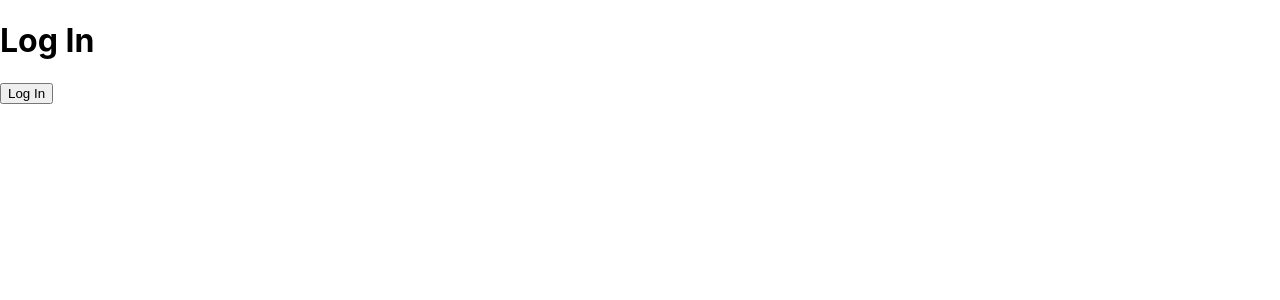
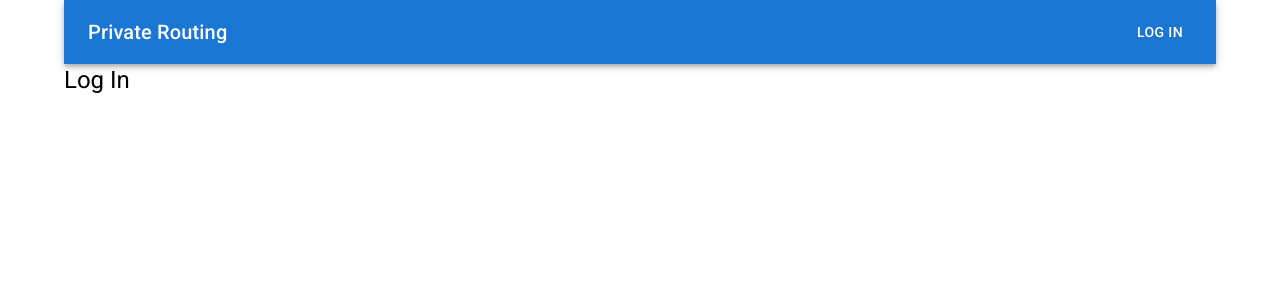
Before and after one commit to MuhammadFahadAkbar/Private-Routing, a React (Create React App) app: page / in a window 1280 px wide. Shown: the top 300 px of the page. Built offline with nearby package versions, Linux system fonts and the light colour scheme.

Commit message:
Added MUI Styling

```diff
--- a/package.json
+++ b/package.json
@@ -4,6 +4,9 @@
   "private": true,
   "dependencies": {
     "@auth0/auth0-react": "^2.1.1",
+    "@emotion/react": "^11.11.1",
+    "@emotion/styled": "^11.11.0",
+    "@mui/material": "^5.13.5",
     "@testing-library/jest-dom": "^5.16.5",
     "@testing-library/react": "^13.4.0",
     "@testing-library/user-event": "^13.5.0",
--- a/public/index.html
+++ b/public/index.html
@@ -15,6 +15,10 @@
       user's mobile device or desktop. See https://developers.google.com/web/fundamentals/web-app-manifest/
     -->
     <link rel="manifest" href="%PUBLIC_URL%/manifest.json" />
+    <link
+      rel="stylesheet"
+      href="https://fonts.googleapis.com/css?family=Roboto:300,400,500,700&display=swap"
+    />
     <!--
       Notice the use of %PUBLIC_URL% in the tags above.
       It will be replaced with the URL of the `public` folder during the build.
@@ -24,8 +28,9 @@
       work correctly both with client-side routing and a non-root public URL.
       Learn how to configure a non-root public URL by running `npm run build`.
     -->
-    <title>React App</title>
+    <title>Private Routing</title>
   </head>
+
   <body>
     <noscript>You need to enable JavaScript to run this app.</noscript>
     <div id="root"></div>
--- a/src/App.tsx
+++ b/src/App.tsx
@@ -6,6 +6,11 @@ import Register from "./Pages/Register";
 // import { createContext, useEffect, useState } from "react";
 // import { Navigate } from "react-router-dom";
 import { useAuth0 } from "@auth0/auth0-react";
+import Button from "@mui/material/Button";
+import AppBar from "@mui/material/AppBar";
+import Box from "@mui/material/Box";
+import Toolbar from "@mui/material/Toolbar";
+import Typography from "@mui/material/Typography";
 
 // interface AuthContextProps {
 //   isLoggedIn: boolean;
@@ -18,7 +23,6 @@ import { useAuth0 } from "@auth0/auth0-react";
 // });
 
 const App = () => {
-
   // const [isLoggedIn, setIsLoggedIn] = useState(() => {
   //   const storedValue = sessionStorage.getItem("isLoggedIn");
   //   return storedValue ? JSON.parse(storedValue) : false;
@@ -31,15 +35,38 @@ const App = () => {
   // const HomeRoute = isAuthenticated ? <Home /> : <Navigate to="/login" />;
   // const LoginRoute = !isAuthenticated ? <Login /> : <Navigate to="/" />;
 
-  const {isAuthenticated} = useAuth0();
+  const { isAuthenticated, logout, loginWithRedirect } = useAuth0();
 
   return (
     // <AuthContext.Provider value={{ isLoggedIn, setIsLoggedIn }}>
     <BrowserRouter>
+      <Box sx={{ flexGrow: 1 }}>
+        <AppBar position="static">
+          <Toolbar>
+            <Typography variant="h6" component="div" sx={{ flexGrow: 1 }}>
+              Private Routing
+            </Typography>
+            {isAuthenticated ? (
+              <Button
+                color="inherit"
+                onClick={() =>
+                  logout({ logoutParams: { returnTo: window.location.origin } })
+                }
+              >
+                Log Out
+              </Button>
+            ) : (
+              <Button color="inherit" onClick={() => loginWithRedirect()}>
+                Log In
+              </Button>
+            )}
+          </Toolbar>
+        </AppBar>
+      </Box>
       <Routes>
-            <Route path="/" Component={isAuthenticated?Home:Login} />
+        <Route path="/" Component={isAuthenticated ? Home : Login} />
         <Route path="/contact" Component={Contact} />
-            <Route path="/login" Component={!isAuthenticated?Login:Home} />
+        <Route path="/login" Component={!isAuthenticated ? Login : Home} />
         <Route path="/register" Component={Register} />
       </Routes>
     </BrowserRouter>
--- a/src/Pages/Contact/index.tsx
+++ b/src/Pages/Contact/index.tsx
@@ -1,5 +1,7 @@
+import { Typography } from "@mui/material";
+
 const Contact = () => {
-  return <h1>Contact Us</h1>;
+  return <Typography variant="h5" component="h5">Contact Us</Typography>;
 };
 
 export default Contact;
--- a/src/Pages/Home/index.tsx
+++ b/src/Pages/Home/index.tsx
@@ -1,7 +1,7 @@
 // import { useContext } from "react";
 // import { AuthContext } from "../../App";
 // import { Link } from "react-router-dom";
-import { useAuth0 } from "@auth0/auth0-react";
+import Typography from "@mui/material/Typography";
 
 const Home = () => {
   // const { setIsLoggedIn } = useContext(AuthContext);
@@ -9,22 +9,12 @@ const Home = () => {
   //   setIsLoggedIn(false);
   // };
 
-  const { logout } = useAuth0();
-
   return (
     <>
-      <h1>Home</h1>
+      <Typography variant="h5" component="h5">Home</Typography>
       {/* <Link to="/" onClick={handleLogin}>
         Log Out
       </Link> */}
-
-      <button
-        onClick={() =>
-          logout({ logoutParams: { returnTo: window.location.origin } })
-        }
-      >
-        Log Out
-      </button>
     </>
   );
 };
--- a/src/Pages/Login/index.tsx
+++ b/src/Pages/Login/index.tsx
@@ -3,8 +3,7 @@
 // import { redirect } from "react-router-dom";
 // import { useFormik } from "formik";
 // import { LoginSchema } from "../../schemas/LoginSchema";
-import { useAuth0 } from "@auth0/auth0-react";
-
+import { Typography } from "@mui/material";
 // const initialValues = {
 //   email: "",
 //   password: "",
@@ -24,12 +23,9 @@ const Login = () => {
   //     },
   //   });
 
-  const { loginWithRedirect } = useAuth0();
-
   return (
     <>
-      <h1>Log In</h1>
-      <button onClick={() => loginWithRedirect()}>Log In</button>
+      <Typography variant="h5" component="h5">Log In</Typography>
       {/* <form onSubmit={handleSubmit}>
         <label htmlFor="email">Email:</label>
         <input
--- a/src/index.tsx
+++ b/src/index.tsx
@@ -1,11 +1,12 @@
-import React from 'react';
-import ReactDOM from 'react-dom/client';
-import './index.css';
-import App from './App';
+import React from "react";
+import ReactDOM from "react-dom/client";
+import "./index.css";
+import App from "./App";
 import { Auth0Provider } from "@auth0/auth0-react";
+import { Container } from "@mui/material";
 
 const root = ReactDOM.createRoot(
-  document.getElementById('root') as HTMLElement
+  document.getElementById("root") as HTMLElement
 );
 
 root.render(
@@ -17,7 +18,9 @@ root.render(
         redirect_uri: window.location.origin,
       }}
     >
+      <Container maxWidth="lg">
         <App />
+      </Container>
     </Auth0Provider>
   </React.StrictMode>
 );
```
Also changed, not shown: 1 other file (tests, documents, lock files or other folders). Lines whose indentation alone changed are shown as unchanged.
